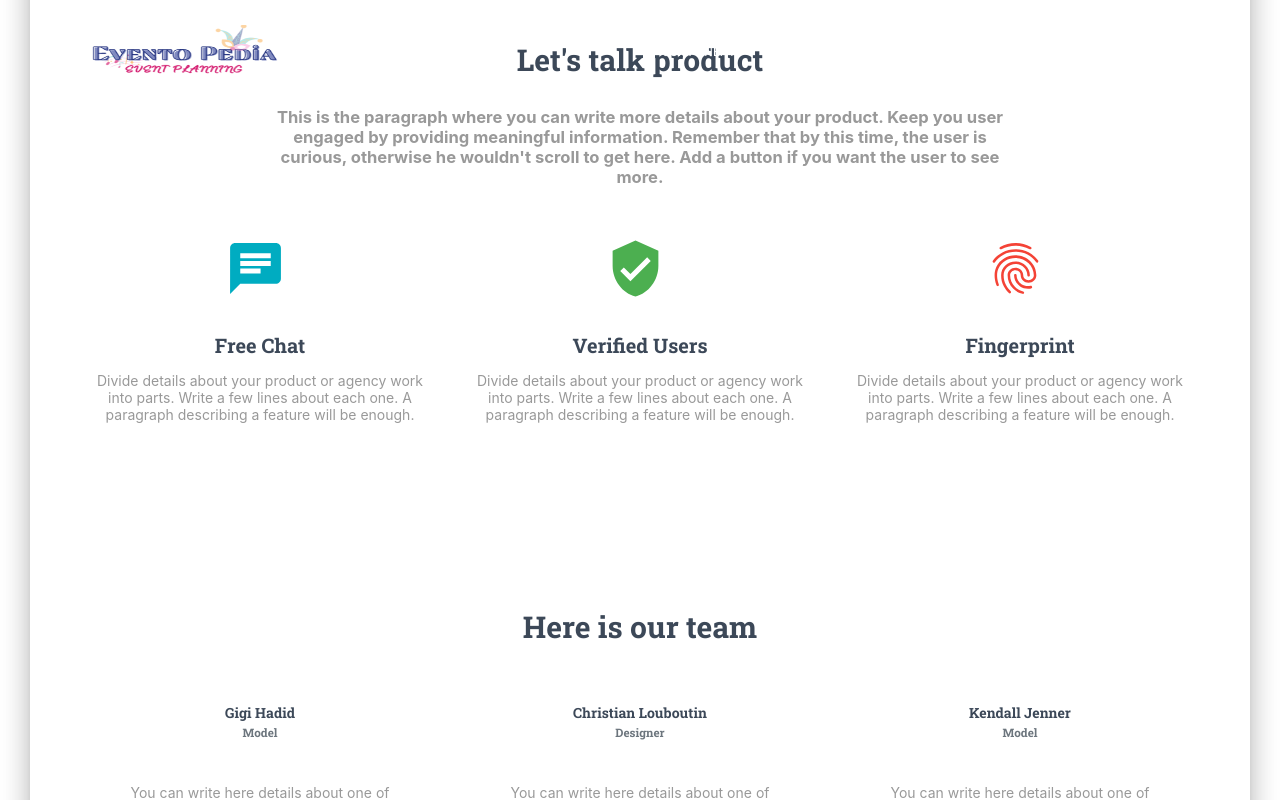
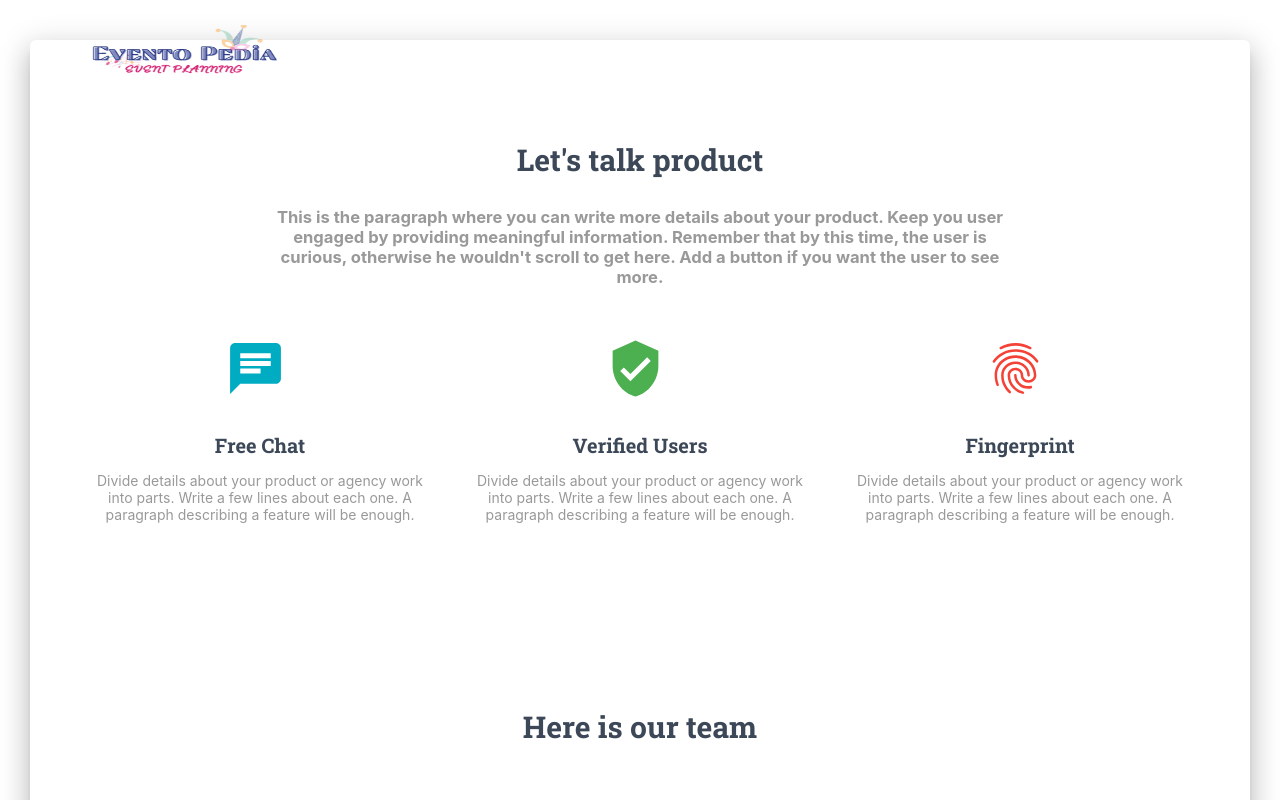
Before and after one commit to fadyyeta/Secret-Santa, a Next.js app: page /landing in a window 1280 px wide. Shown: the top 800 px of the page. Built offline with nearby package versions, Linux system fonts and the light colour scheme.

Commit message:
add margin top if no parallax

```diff
--- a/components/Layout.js
+++ b/components/Layout.js
@@ -1,4 +1,4 @@
-import React, { Fragment, useState, useEffect } from "react";
+import React, { Fragment, useState, useEffect, useRef } from "react";
 import Nav from "./Nav";
 import Footer from "./Footer/Footer.js";
 import styles from "../styles/Layout.module.css";
@@ -7,14 +7,18 @@ const Layout = ({ children, props }) => {
 	let [layoutOptions, setLayoutOptions] = useState({
 		withParallax: props.withParallax,
 	});
+	let containerClass = useRef(styles.main);
 	useEffect(() => {
 		setLayoutOptions({ withParallax: props.withParallax });
+	containerClass.current += layoutOptions.withParallax
+		? ""
+		: " " + styles.containerNoParallax;
 	}, []);
 	return (
 		<Fragment>
 			<Nav withParallax={layoutOptions.withParallax} {...props} />
 			<div className={styles.containerFluid}>
-				<main className={styles.main}>{children}</main>
+				<main className={containerClass.current}>{children}</main>
 			</div>
 			<Footer />
 		</Fragment>
--- a/styles/Layout.module.css
+++ b/styles/Layout.module.css
@@ -1,12 +1,17 @@
 .container {
   padding: 0 2rem;
 }
+
 .containerFluid {
   padding: 0;
 }
 
+.containerNoParallax{
+  margin-top: 100px;
+}
+
 .main {
-  min-height: 100vh;
+  min-height: calc(100vh - 200px );
   /* padding: 4rem 0; */
   flex: 1;
   display: flex;
```
